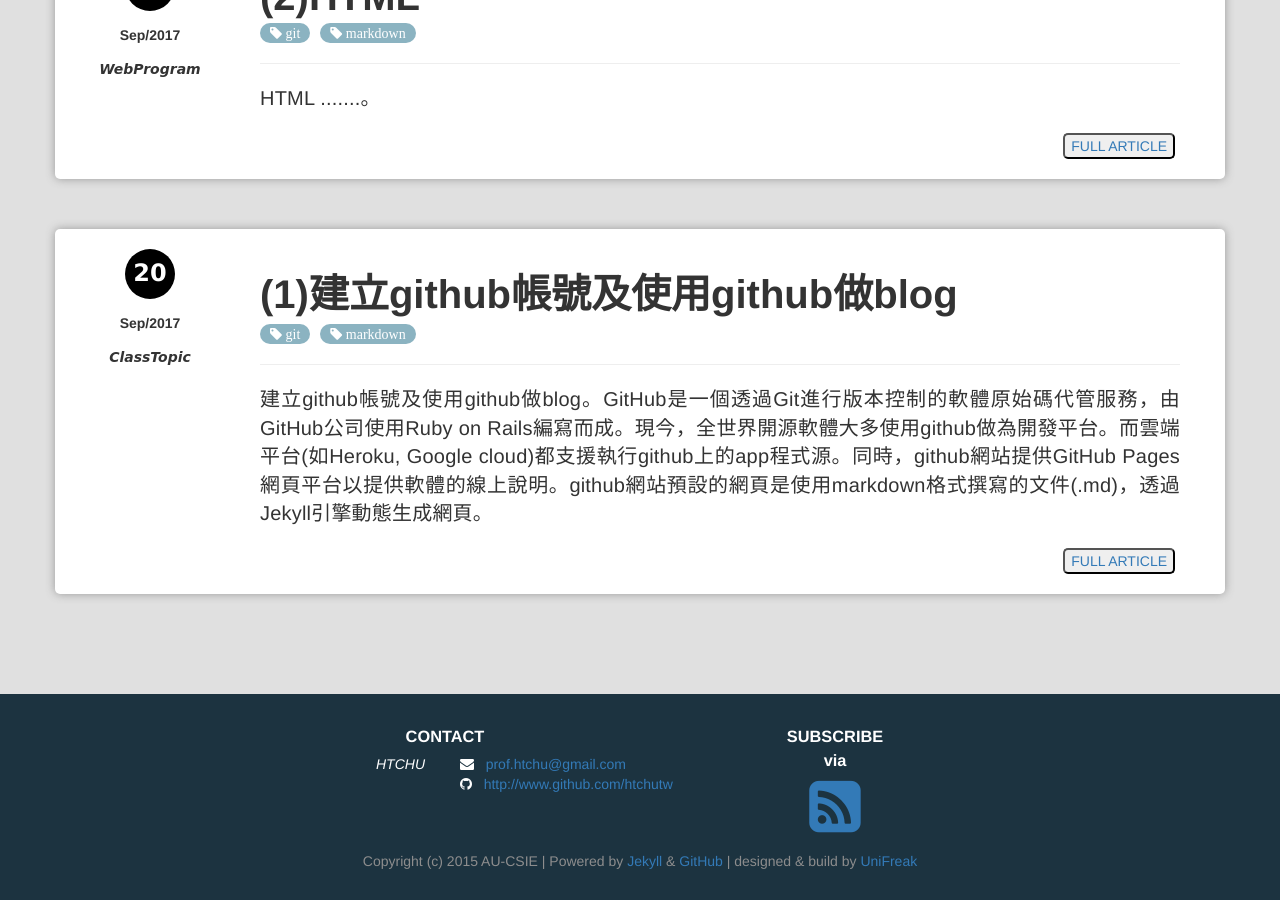
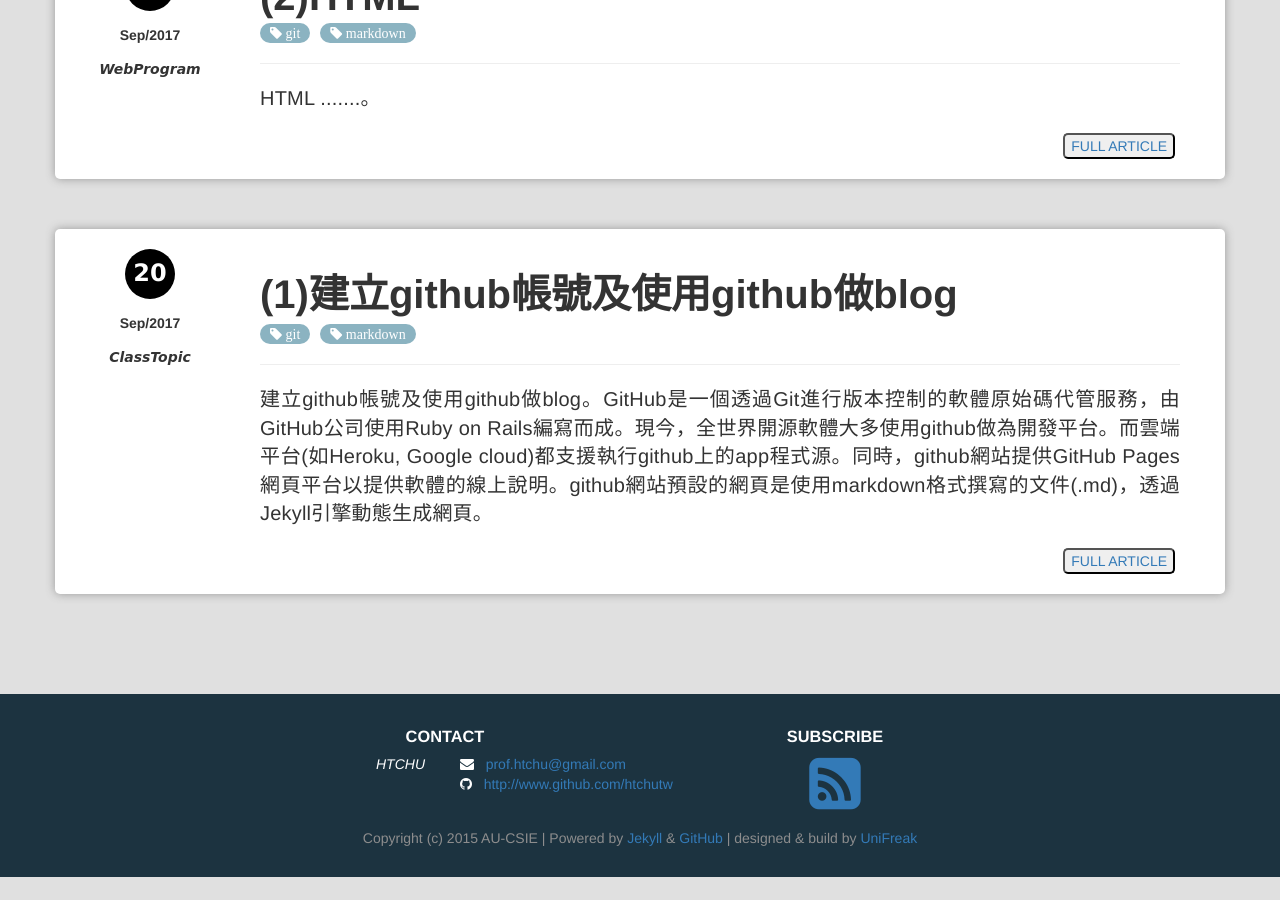
Before and after one commit to wily125/webcourse-1, a Jekyll site: the page built from index.html, in a window 1280 px wide and 900 px high, scrolled down 906 px. Built offline with Jekyll 4.4.1, drawn with Linux system fonts in a browser that asks for light colours; Markdown is read by kramdown in place of the engine named in the settings; the list of posts is cut into pages by our own code; after the commit the page ends 1783 px from its top, so only the background shows below that.

Commit message:
new jekyll

```diff
--- a/_includes/footer.html
+++ b/_includes/footer.html
@@ -17,8 +17,7 @@
             </div>
 
             <div id="rss" class="col-lg-2 col-md-2 col-sm-2">
-                    <h3>SUBSCRIBE<br>
-                    via</h3>
+                    <h3>SUBSCRIBE</h3>
                 <a href="feed.xml">
                     <i class="rss fa fa-rss-square"></i>
                 </a>
```
